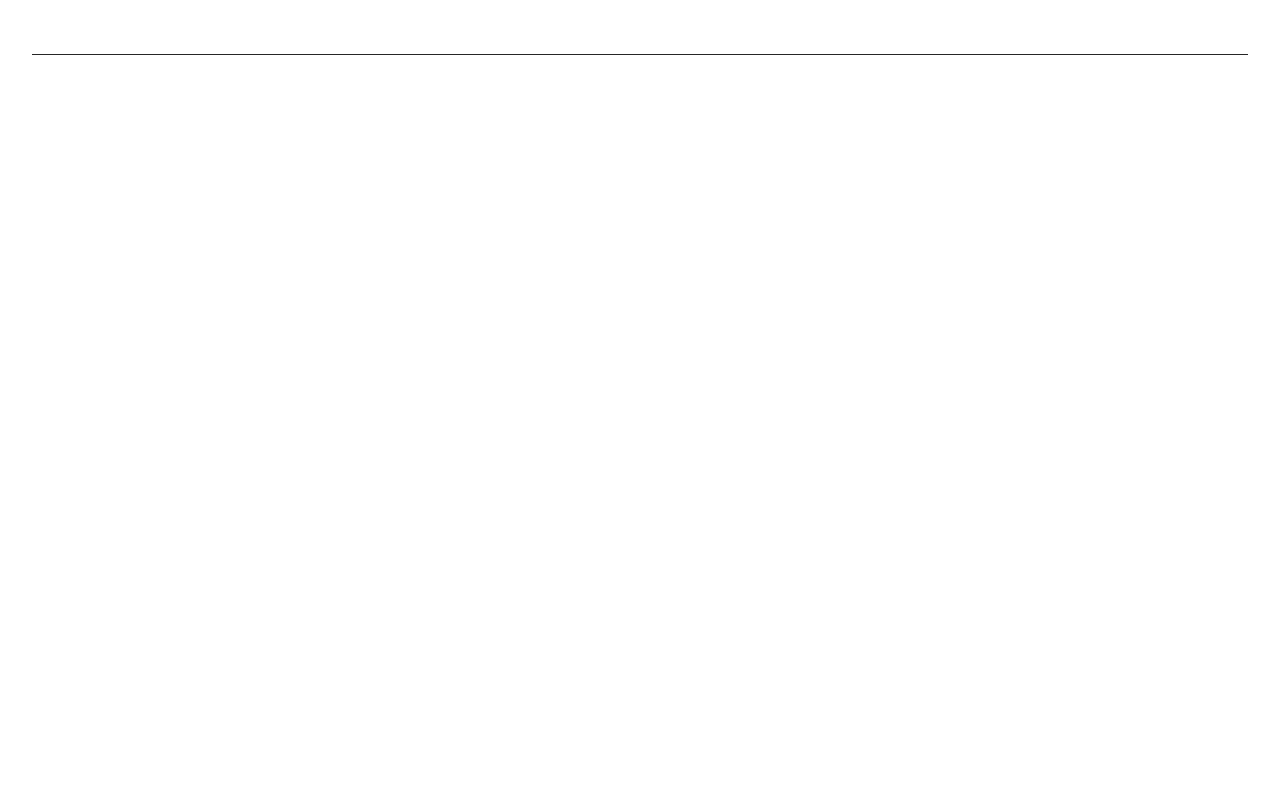
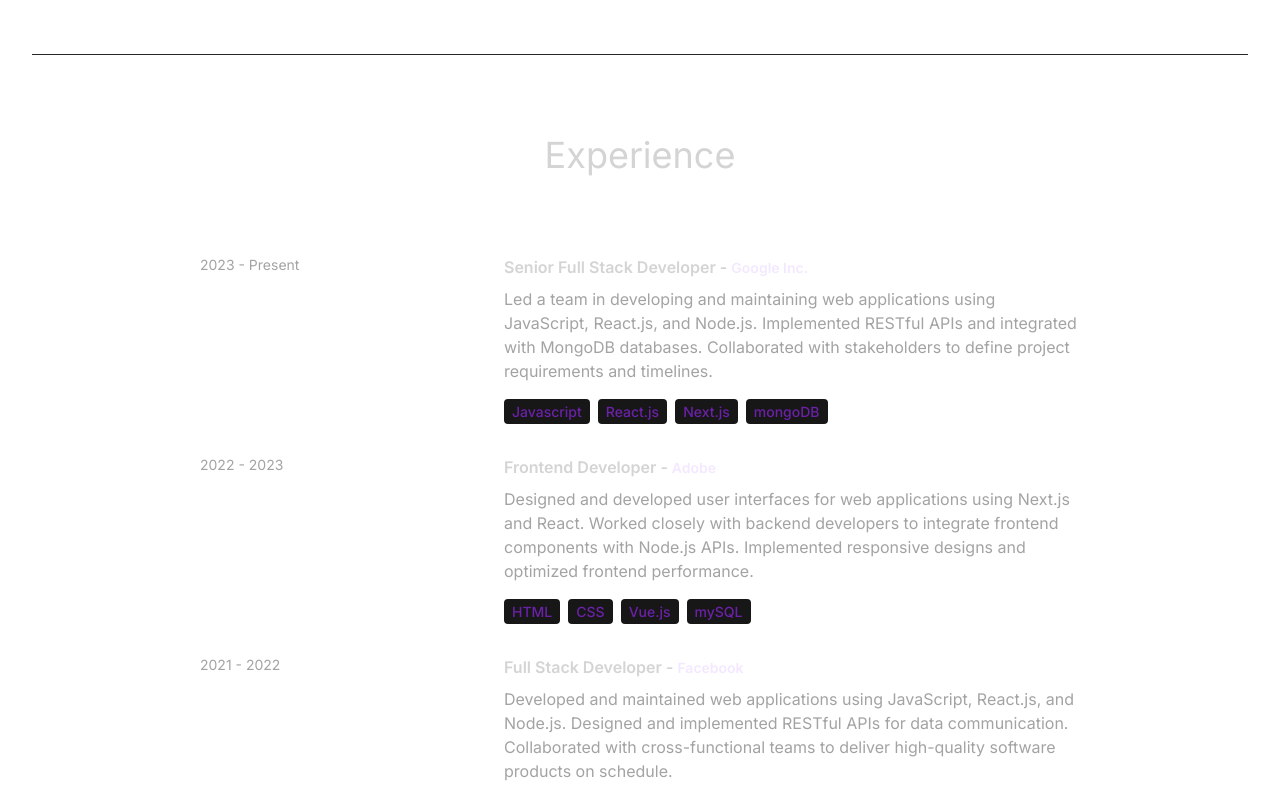
Before and after one commit to shivank13/MyPortfolio, a React (Create React App) app: page / in a window 1280 px wide. Shown: the part 1960-2757 px from the top of the page. Before the commit the page ends 2015 px from the top, so only its background shows below. Built offline with nearby package versions, Linux system fonts and the light colour scheme.

Commit message:
Added Experience section

```diff
--- a/src/App.js
+++ b/src/App.js
@@ -3,6 +3,7 @@
 import Hero from "./components/Hero";
 import About from "./components/About";
 import Technologies from "./components/Technologies";
+import Experience from "./components/Experience";
 
 const App = () => {
   return (
@@ -16,6 +17,7 @@
       <Hero/>
       <About/>
       <Technologies/>
+      <Experience/>
       </div>
     </div>
   );
--- /dev/null
+++ b/src/components/Experience.jsx
@@ -0,0 +1,40 @@
+import React from 'react'
+import { EXPERIENCES } from '../constants/data'
+
+const Experience = () => {
+  return (
+    <div className='border-b border-neutral-900 pb-4'>
+        <h1 className='my-20 text-center text-4xl'>Experience</h1>
+        <div>
+            {EXPERIENCES.map((experience, index)=>(
+                <div key={index} className='mb-8 flex flex-wrap lg:justify-center'>
+                    <div className='w-full lg:w-1/4'>
+                        <p className='mb-2 text-sm text-neutral-400'>{experience.year}</p>
+                    </div>
+                    <div className='w-full max-w-xl lg:w-3/4'>
+                        <h6 className='mb-2 font-semibold'>
+                            {experience.role} -{" "}
+                            <span className='text-sm text-purple-100'>
+                                {experience.company}
+                            </span>
+                        </h6>
+                        <p className='mb-4 text-neutral-400'>
+                            {experience.description}
+                        </p>
+                        {experience.technologies.map((tech, index)=>(
+                            <span key={index} className='mr-2 mt-4 rounded bg-neutral-900 px-2 py-1 text-sm
+                            font-medium text-purple-800'>
+                                {tech}
+                            </span>
+                        ))}
+                    </div>
+                </div>
+            )
+            )}
+        </div>
+
+    </div>
+  )
+}
+
+export default Experience
```
